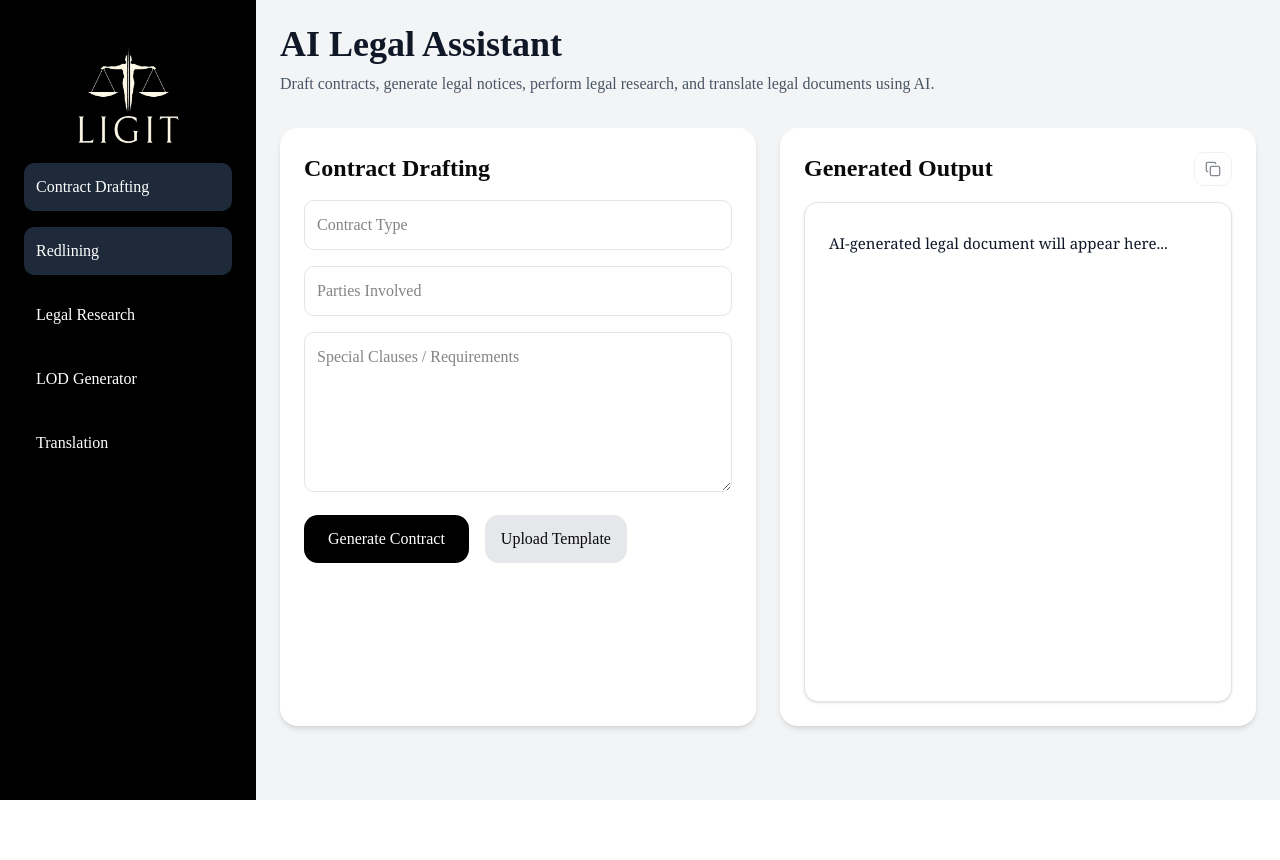
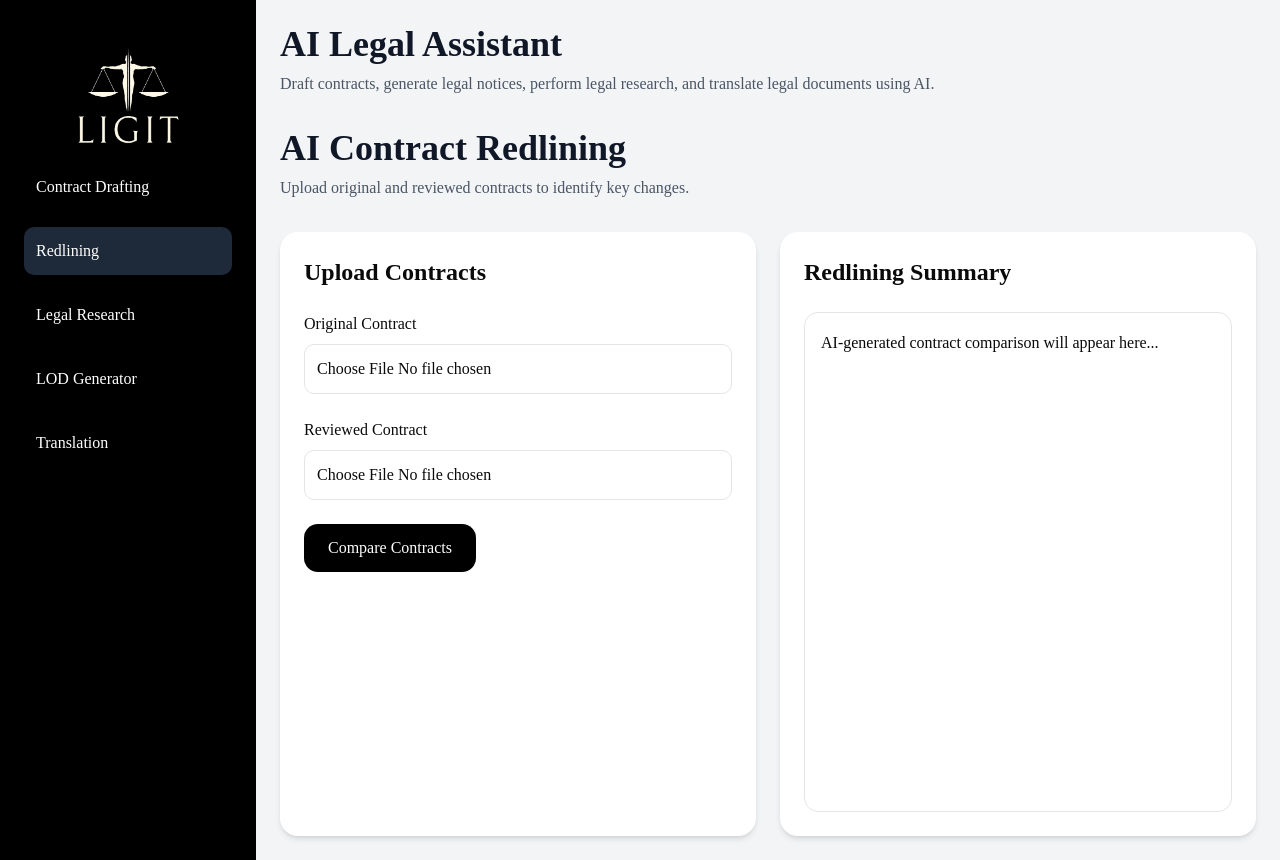
Before and after one commit to tushar77/ligit, a Next.js app: page / in a window 1280 px wide. Both pictures are taken after a click on the element "Redlining". Before the commit the page ends 800 px from the top, so only its background shows below. Built offline with nearby package versions, Linux system fonts and the light colour scheme.

Commit message:
Redlining UI added

```diff
--- a/app/page.tsx
+++ b/app/page.tsx
@@ -119,7 +119,13 @@ Generate:
         </Link>
 
         <nav className="space-y-4">
-          <div className="bg-gray-800 p-3 rounded-lg">
+          <div
+            onClick={() => setActiveTab("contract")}
+            className={`p-3 rounded-lg cursor-pointer ${activeTab === "contract"
+              ? "bg-gray-800"
+              : "hover:bg-gray-800"
+              }`}
+          >
             Contract Drafting
           </div>
 
@@ -158,6 +164,8 @@ Generate:
             and translate legal documents using AI.
           </p>
         </div>
+
+        {activeTab === "contract" && (
 
           <div className="grid grid-cols-1 lg:grid-cols-2 gap-6">
             <div className="bg-white rounded-2xl shadow-md p-6">
@@ -241,6 +249,81 @@ Generate:
               </div>
             </div>
           </div>
+        )}
+
+        {activeTab === "redline" && (
+          <div>
+            <div className="mb-8">
+              <h2 className="text-4xl font-bold text-gray-900">
+                AI Contract Redlining
+              </h2>
+
+              <p className="text-gray-600 mt-2">
+                Upload original and reviewed contracts to identify key changes.
+              </p>
+            </div>
+
+            <div className="grid grid-cols-1 lg:grid-cols-2 gap-6">
+
+              <div className="bg-white rounded-2xl shadow-md p-6">
+
+                <h3 className="text-2xl font-semibold mb-6">
+                  Upload Contracts
+                </h3>
+
+                <div className="space-y-6">
+
+                  <div>
+                    <label className="block mb-2 font-medium">
+                      Original Contract
+                    </label>
+
+                    <input
+                      type="file"
+                      accept=".txt"
+                      className="w-full border rounded-lg p-3"
+                    />
+                  </div>
+
+                  <div>
+                    <label className="block mb-2 font-medium">
+                      Reviewed Contract
+                    </label>
+
+                    <input
+                      type="file"
+                      accept=".txt"
+                      className="w-full border rounded-lg p-3"
+                    />
+                  </div>
+
+                  <button
+                    className="bg-black text-white px-6 py-3 rounded-xl hover:bg-gray-800"
+                  >
+                    Compare Contracts
+                  </button>
+
+                </div>
+
+              </div>
+
+              <div className="bg-white rounded-2xl shadow-md p-6">
+
+                <h3 className="text-2xl font-semibold mb-6">
+                  Redlining Summary
+                </h3>
+
+                <div className="border rounded-xl p-4 h-[500px] overflow-y-auto whitespace-pre-wrap leading-7">
+
+                  AI-generated contract comparison will appear here...
+
+                </div>
+
+              </div>
+
+            </div>
+          </div>
+        )}
       </main>
     </div>
   );
```
Lines whose indentation alone changed are shown as unchanged.
